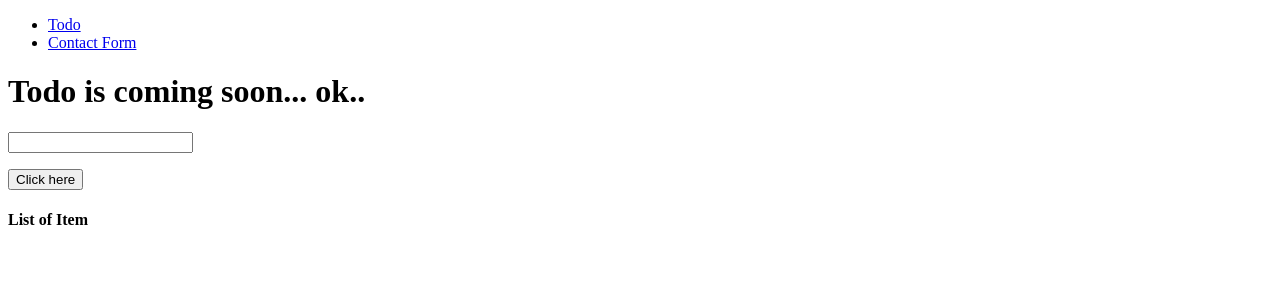
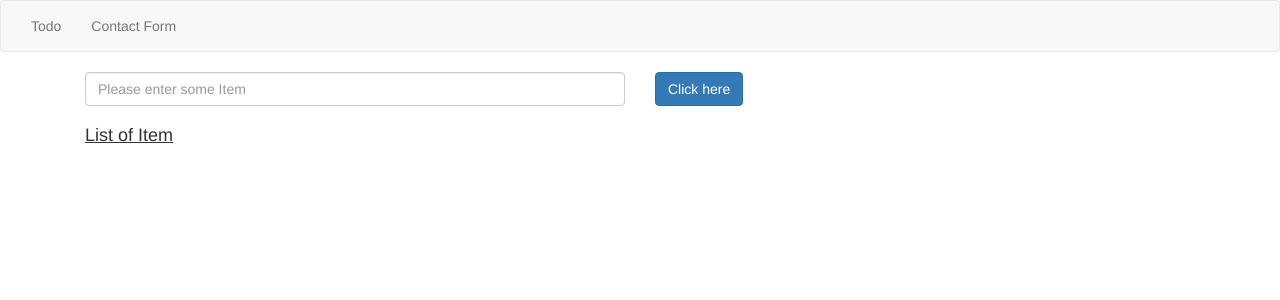
Before and after one commit to rakeshkumartiwari/angular-first-app, an Angular app: page /todo in a window 1280 px wide. Shown: the top 300 px of the page. Built offline with nearby package versions, Linux system fonts and the light colour scheme.

Commit message:
add bootstrap nav bar

```diff
--- a/src/app/Todo/todo.component.html
+++ b/src/app/Todo/todo.component.html
@@ -1,14 +1,25 @@
-<h1>Todo is coming soon... ok..</h1>
+<div class="container">
+    <div class="row">
+        <div class="form-group col-lg-12">
+            <div class="col-lg-6">
+                <input type='text' #titleInput id='txt' class="form-control" placeholder="Please enter some Item" />
+                <p style="color:red">{{msg}}</p>
+            </div>
+            <div class="col-lg-6">
+                <button class="btn btn-primary" (click)='showMsg(titleInput)'>Click here</button>
+            </div>
 
-<div>
-    <input type='text' #titleInput id='txt' /><p style="color:red">{{msg}}</p>
-    <button (click)='showMsg(titleInput)'>Click here</button>
+            <div class="col-lg-12">
+                <h4>
+                    <u>List of Item</u>
+                </h4>
+                <ul>
+                    <li *ngFor='let l of list'>
+                        {{l}}
+                    </li>
+                </ul>
+            </div>
 
 
-    <h4>List of Item</h4>
-    <ul>
-        <li *ngFor='let l of list'>
-            {{l}}
-        </li>
-    </ul>
-</div>
+        </div>
+    </div>
--- a/src/app/app.component.html
+++ b/src/app/app.component.html
@@ -1,10 +1,41 @@
 <!--The content below is only a placeholder and can be replaced.-->
+<!doctype html>
+<html>
 
-<div class="menu">
-<ul>
-  <li><a routerLink="todo">Todo</a></li>
-  <li><a routerLink="contactForm">Contact Form</a></li>
+<head>
+  <meta charset="utf-8">
+  <meta name="viewport" content="width=device-width, initial-scale=1">
+  <link rel="stylesheet" href="https://maxcdn.bootstrapcdn.com/bootstrap/3.3.7/css/bootstrap.min.css">
+  <script src="https://ajax.googleapis.com/ajax/libs/jquery/3.3.1/jquery.min.js"></script>
+  <script src="https://maxcdn.bootstrapcdn.com/bootstrap/3.3.7/js/bootstrap.min.js"></script>
+</head>
 
-</ul>
-</div>
-<router-outlet></router-outlet>
+<body>
+  <nav class="navbar navbar-default">
+    <div class="container-fluid">
+      <ul class="nav navbar-nav">
+        <li>
+          <a routerLink="todo">Todo</a>
+        </li>
+        <li>
+          <a routerLink="contactForm">Contact Form</a>
+        </li>
+      </ul>
+    </div>
+  </nav>
+  <router-outlet></router-outlet>
+</body>
+
+</html>
+
+<!-- <div class="menu">
+  <ul>
+    <li>
+      <a routerLink="todo">Todo</a>
+    </li>
+    <li>
+      <a routerLink="contactForm">Contact Form</a>
+    </li>
+
+  </ul>
+</div> -->
--- a/src/app/contact-form/contact-form-component.html
+++ b/src/app/contact-form/contact-form-component.html
@@ -1,13 +1,3 @@
-<!doctype html>
-<html>
-
-<head>
-    <link rel="stylesheet" href="https://maxcdn.bootstrapcdn.com/bootstrap/4.0.0/css/bootstrap.min.css">
-    <script src=" https://maxcdn.bootstrapcdn.com/bootstrap/4.0.0/js/bootstrap.min.js"></script>
-
-</head>
-
-<body>
 <div class="container">
     <form>
         <div class="row">
@@ -43,6 +33,3 @@
 
     </form>
 </div>
-</body>
-
-</html>
```
Lines whose indentation alone changed are shown as unchanged.
